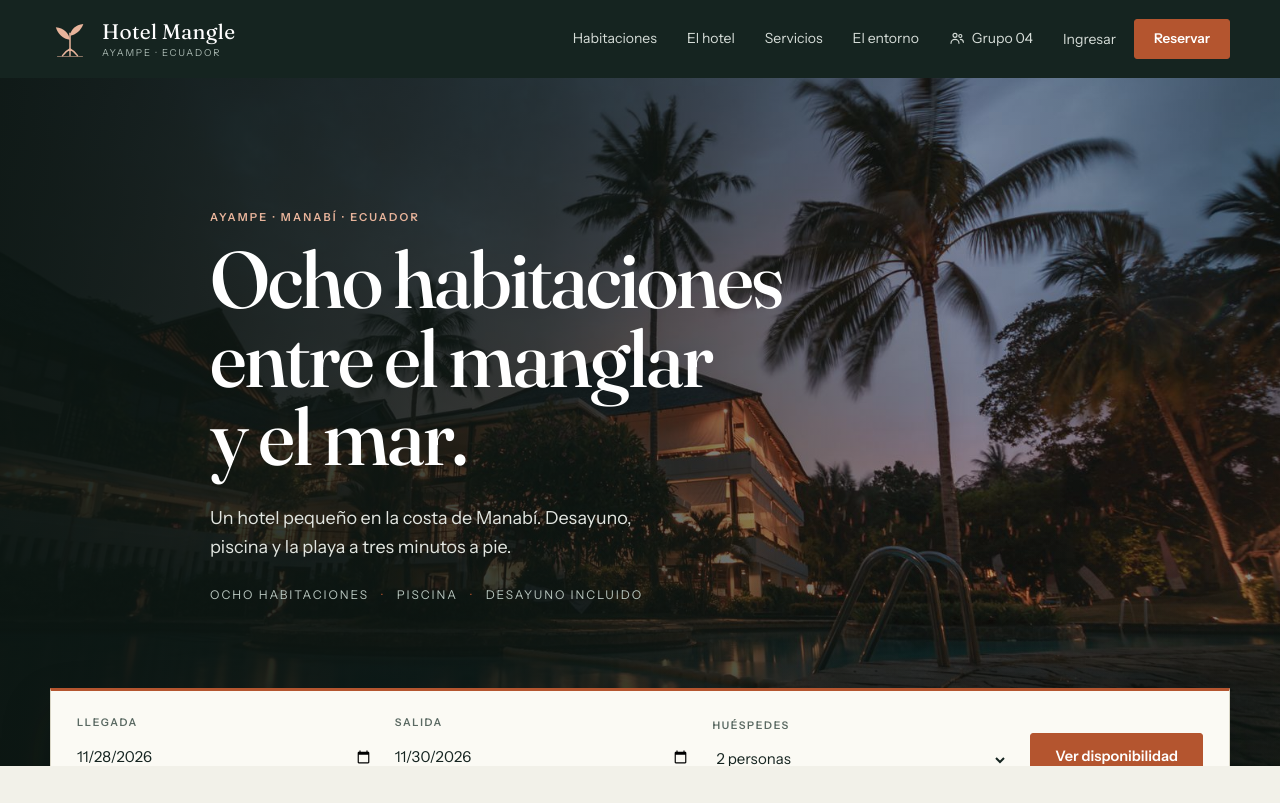
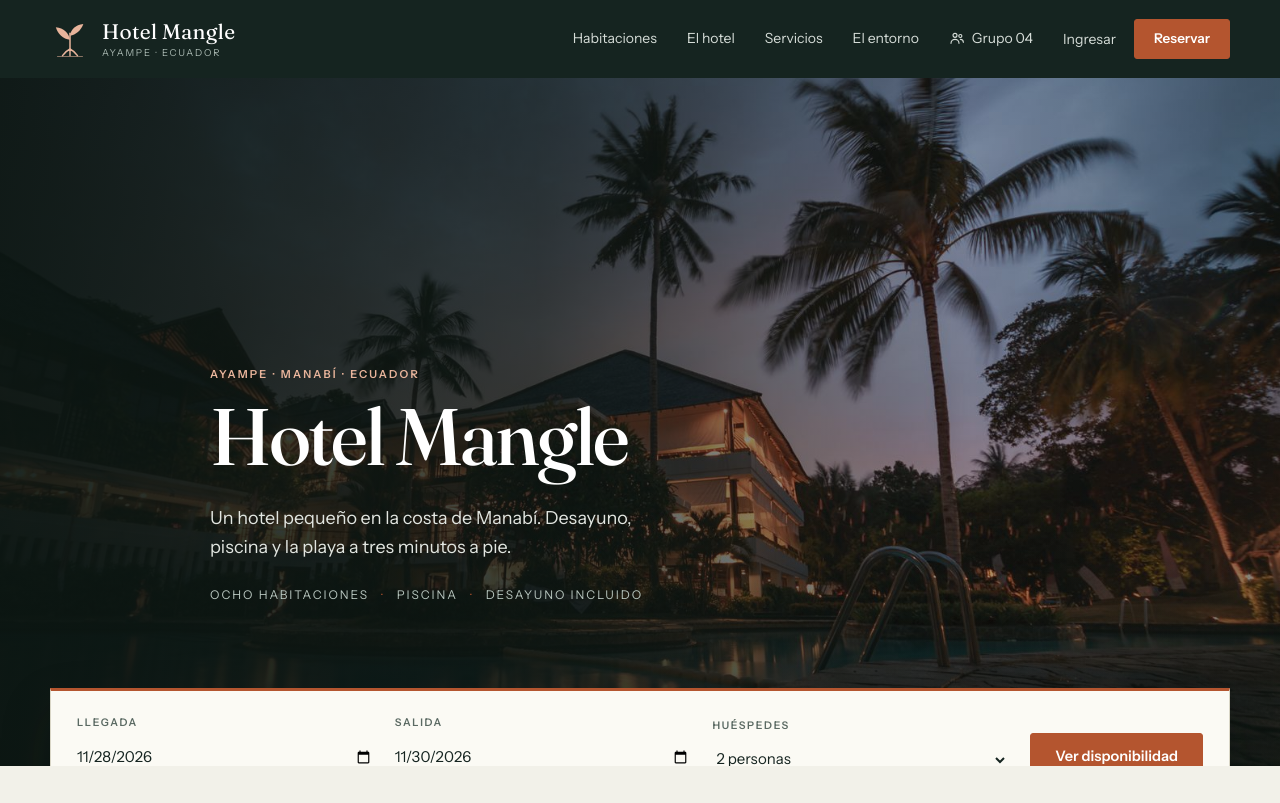
Before and after one commit to jorgevillamar369-glitch/PWPractica6, a PHP site: page / in a window 1280 px wide. Shown: the top 803 px of the page. Run offline with PHP 8.4, Linux system fonts and the light colour scheme; data comes from the database, SQL or seed files in the repository.

Commit message:
Cambia el titular de portada a Hotel Mangle

```diff
--- a/index.php
+++ b/index.php
@@ -41,7 +41,7 @@ include __DIR__ . '/includes/sitio_header.php';
 
         <div class="contenedor portada-contenido">
             <p class="sobrelinea claro">Ayampe · Manabí · Ecuador</p>
-            <h1><?= e($textoHabitaciones) ?><br>entre el manglar<br>y el mar.</h1>
+            <h1>Hotel Mangle</h1>
             <p class="portada-texto">Un hotel pequeño en la costa de Manabí. Desayuno, piscina y la playa a tres minutos a pie.</p>
             <p class="portada-datos"><?= e($textoHabitaciones) ?> <span>·</span> Piscina <span>·</span> Desayuno incluido</p>
         </div>
```
